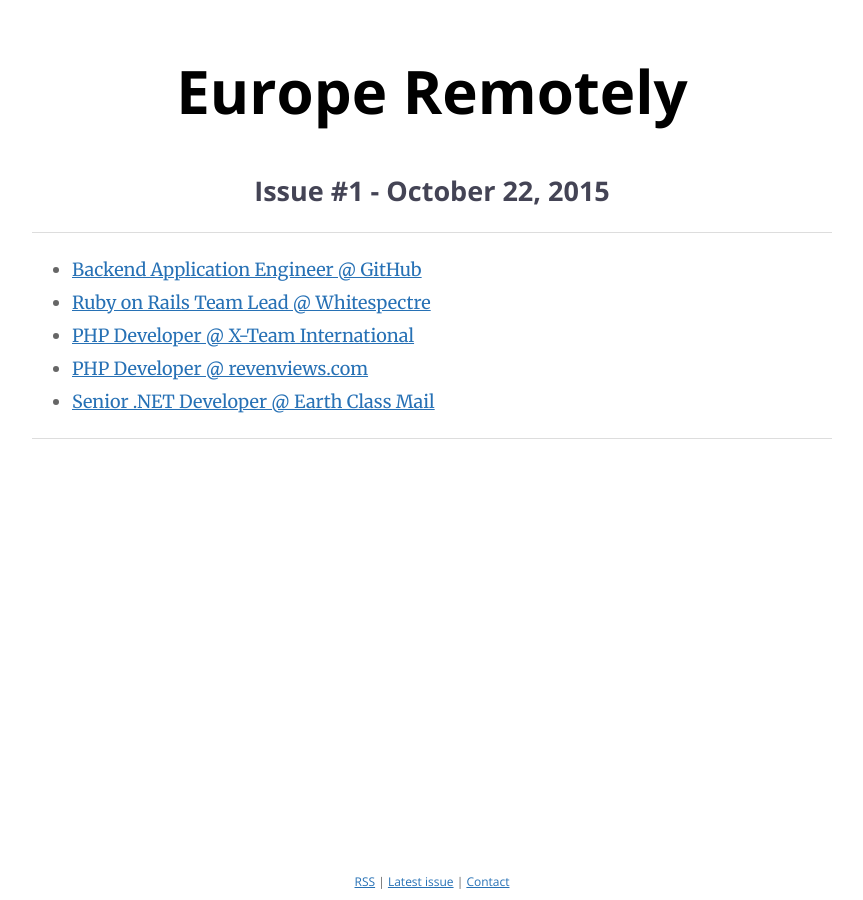
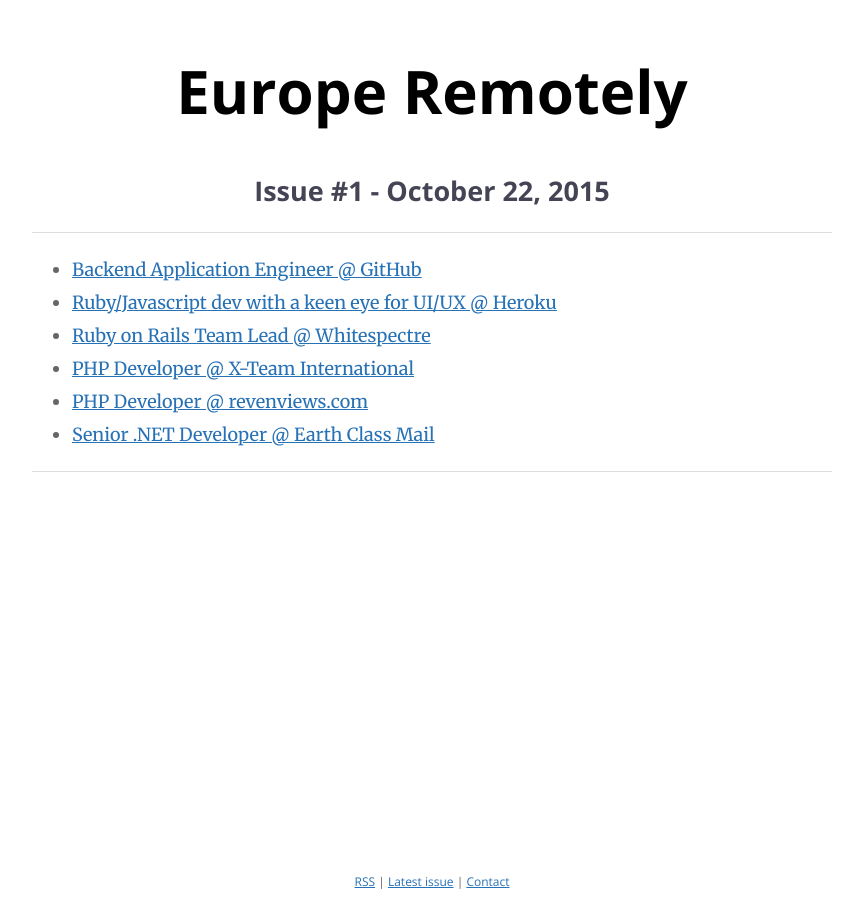
Before and after one commit to dabrorius/europe-remotely, a Jekyll site: the page built from _posts/2015-10-22-issue-1.html, in a window 1280 px wide. Shown: the whole page, without its empty margins (208-1071 px from the left). Built offline with Jekyll 4.4.1, drawn with Linux system fonts in a browser that asks for light colours.

Commit message:
Added Heroku job

```diff
--- a/_posts/2015-10-22-issue-1.html
+++ b/_posts/2015-10-22-issue-1.html
@@ -6,6 +6,7 @@
 
 <ul id="positions">
   <li><a target="_blank" href="https://jobs.github.com/positions/caafdc2c-5752-11e5-82b8-e289d25a62ce">Backend Application Engineer @ GitHub</a></li>
+  <li><a target="_blank" href="https://www.heroku.com/careers/95">Ruby/Javascript dev with a keen eye for UI/UX @ Heroku</a></li>
   <li><a target="_blank" href="https://weworkremotely.com/jobs/2172-ruby-on-rails-team-lead">Ruby on Rails Team Lead @ Whitespectre</a></li>
   <li><a target="_blank" href="https://weworkremotely.com/jobs/2174-php-developer">PHP Developer @ X-Team International</a></li>
   <li><a target="_blank" href="https://weworkremotely.com/jobs/2154-superhero-php-coder-full">PHP Developer @ revenviews.com</a></li>
```
Also changed, not shown: 2 other files.
